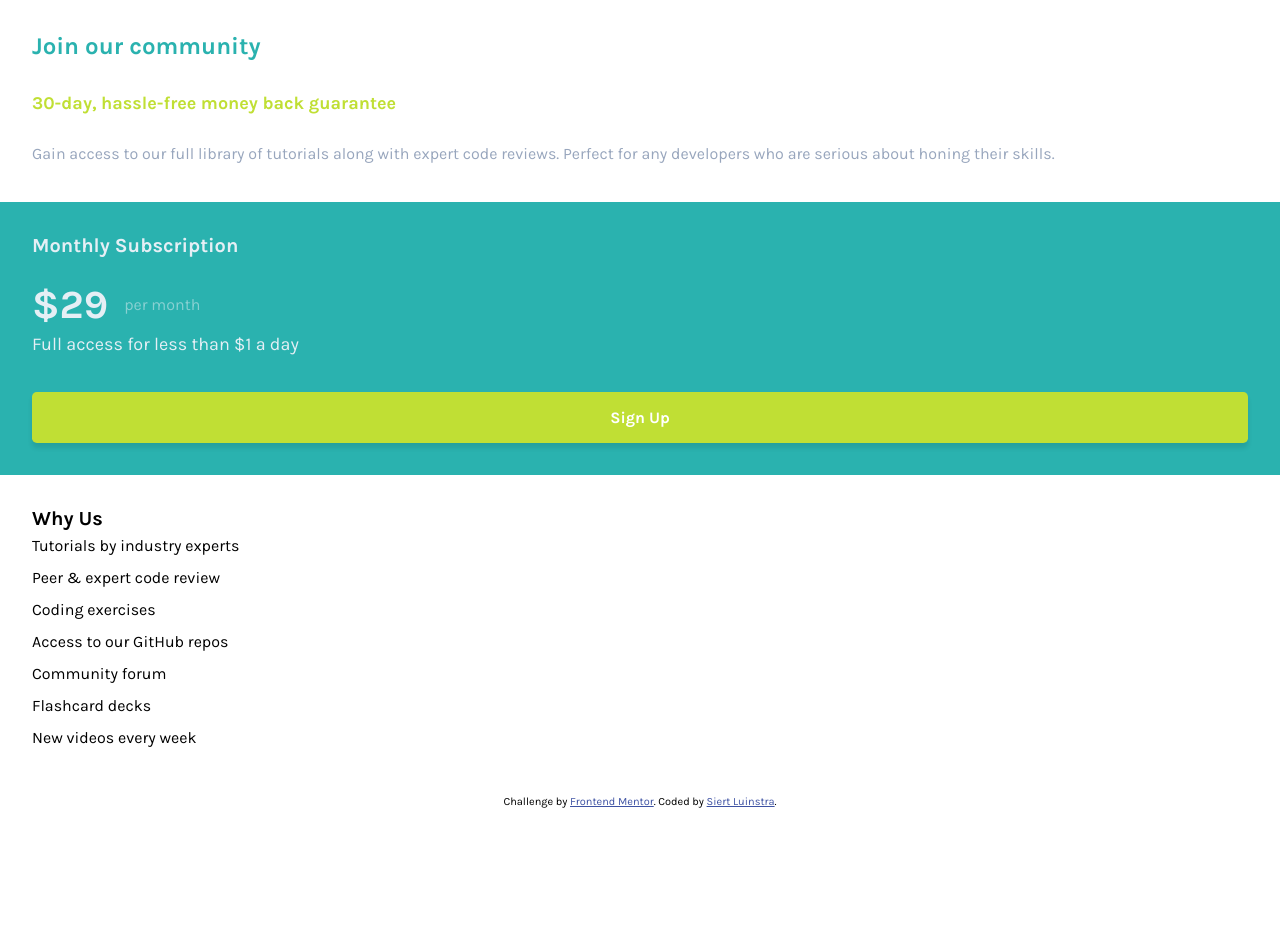
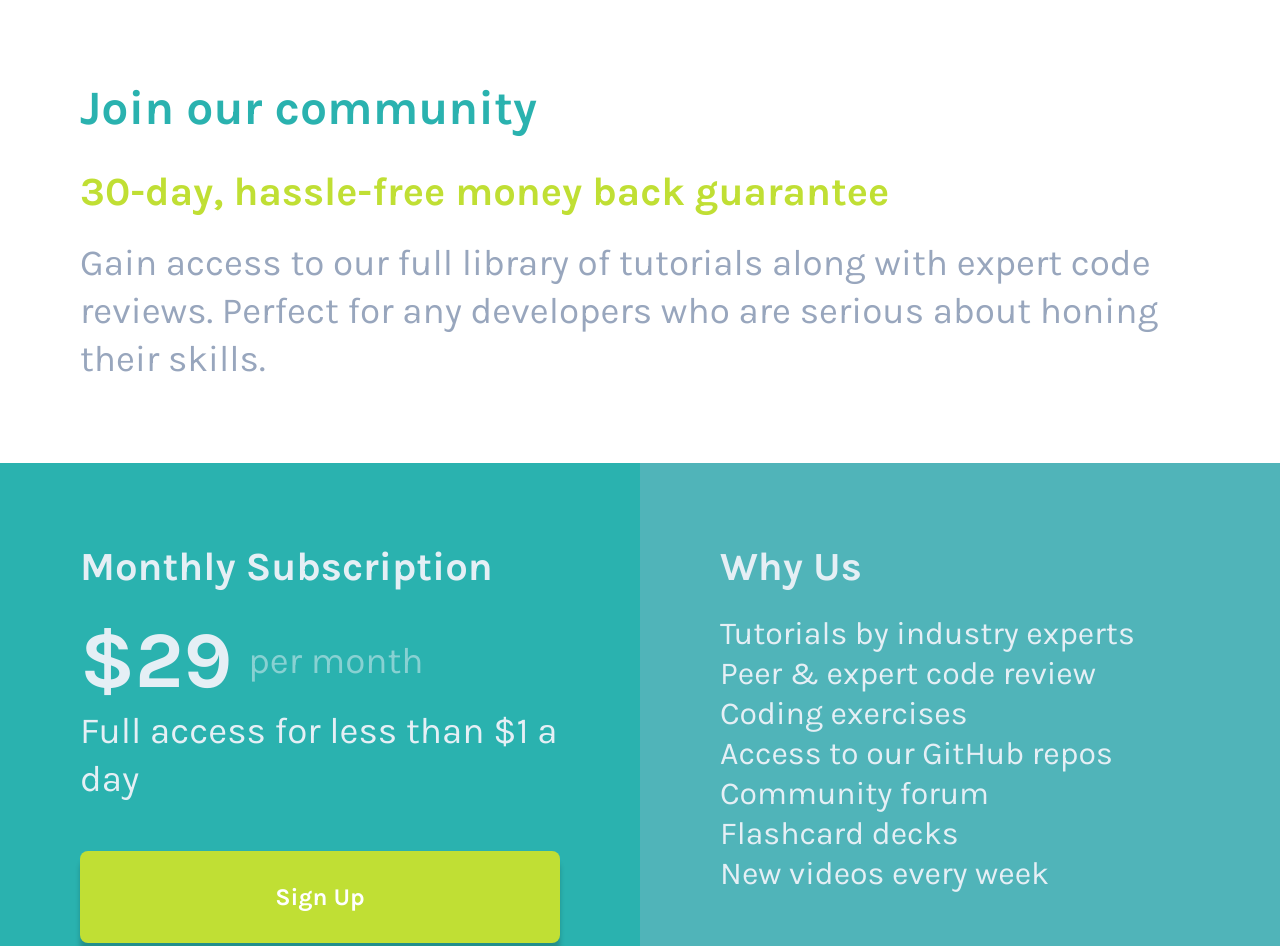
Before and after one commit to Siert-Luinstra/single-price-grid-component, a plain HTML site: page index.html in a window 1280 px wide. Shown: the top 946 px of the page. Before the commit the page ends 818 px from the top, so only its background shows below. Drawn offline with Linux system fonts and the light colour scheme.

Commit message:
Update style.css

```diff
--- a/style.css
+++ b/style.css
@@ -4,7 +4,7 @@
     /* ===============  COLOURS  =============== */
     --color-primary: hsl(179, 62%, 43%);
     --color-primary-alt: hsl(71, 73%, 54%);
-    --color-secondary: hsl(183, 78%, 43%);
+    --color-secondary: hsl(183, 43%, 52%);
     --color-text: hsl(204, 43%, 93%);
     --color-text-opac: hsla(203, 44%, 93%, 0.5);
     --color-text-alt: hsl(218, 22%, 67%);
@@ -12,6 +12,8 @@
     /* ===============  FONTS / TOPOGRAPHY  =============== */
     /* 1rem = 16px */
     --main-font: 'Karla', sans-serif;
+    --fs-huge: 5rem;
+    --fs-biggest: 3rem;
     --fs-big: 2.5rem;
     --fs-h2: 1.5rem;
     --fs-h3: 1.25rem;
@@ -62,14 +64,17 @@ button {
 
 h2 {
     font-size: var(--fs-h2);
+    padding-bottom: 2rem;
 }
 
 h3 {
     font-size: var(--fs-h3);
+    padding-bottom: 1.5rem;
 }
 
 h4 {
     font-size: var(--fs-h4);
+    padding-bottom: 1.5rem;
 }
 
 p {
@@ -77,6 +82,24 @@ p {
     line-height: 2rem;
 }
 
+@media only screen and (min-width: 50em) {
+    h2 {
+        font-size: var(--fs-biggest);
+    }
+
+    h3 {
+        font-size: var(--fs-big);
+    }
+
+    h4 {
+        font-size: var(--fs-big);
+    }
+
+    p {
+        font-size: 2.3rem;
+        line-height: 3rem;
+    }
+}
 /* ===============  SECTION GRID  =============== */
 
 .grid {
@@ -87,27 +110,41 @@ p {
     padding: 2rem;
 }
 
+@media only screen and (min-width: 50em) {
+    .grid {
+        grid-template-columns: 1fr 1fr;
+        grid-template-rows: .8fr 1.2fr;
+        gap: 0px 0px;
+    }
+
+    .container {
+        padding: 5rem;
+    }
+}
+
 /* ===============  COMMUNITY SECTION  =============== */
 
 .community-section {
     background-color: #FFF;
-    padding-top: 2rem;
-    padding-bottom: 2rem;
 }
 
 .community-section h2 {
     color: var(--color-primary);
-    padding-bottom: 2rem;
 }
 
 .community-section h4 {
     color: var(--color-primary-alt);
-    padding-bottom: 1.5rem;
 }
 
 .community-section p {
     color: var(--color-text-alt);
-    line-height: 2rem;
+}
+
+@media only screen and (min-width: 50em) {
+    .community-section {
+        grid-column: 1 / 3;
+    }
+
 }
 
 /* ===============  SUBSCRIPTION SECTION  =============== */
@@ -117,20 +154,11 @@ p {
     color: var(--color-text);
 }
 
-.subscription-section h3 {
-    padding-bottom: 1.5rem;
-}
-
-.access {
-    font-size: var(--fs-h4);
-    padding-bottom: 2rem;
-}
-
 .price-wrapper {
     color: var(--color-text-opac);
     display: flex;
     gap: 1rem;
-    align-items: center;;
+    align-items: center;
 }
 
 .price {
@@ -139,6 +167,12 @@ p {
     font-weight: var(--ff-bold);
 
 }
+
+.access {
+    font-size: var(--fs-h4);
+    padding-bottom: 2rem;
+}
+
 
 .button-wrapper {
     text-align: center;
@@ -166,7 +200,45 @@ p {
     background-color: #fff;
 }
 
+@media only screen and (min-width: 50em) {
+    .price {
+        font-size: var(--fs-huge);
+    }
+
+    .access {
+        font-size: 2.3rem;
+        padding-bottom: 3rem;
+    }
+
+    .button {
+        padding: 2rem;
+        font-size: var(--fs-h2);
+        border-radius: .5rem;
+        box-shadow: 0px 10px 5px rgba(0, 0, 0, 0.2);
+    }
+}
 /* ===============  SUBSCRIPTION SECTION  =============== */
+
+.why-section {
+    background-color: var(--color-secondary);
+    color: var(--color-text);
+    border-radius: 0 0 8px 8px;
+}
+
+.why-section p {
+    line-height: 1.5rem;
+}
+
+@media only screen and (min-width: 50em) {
+    .why-section {
+        border-radius: 0;
+    }
+
+    .why-section p {
+        font-size: 2rem;
+        line-height: 2.5rem;
+    }
+}
 
 /* ===============  ATTRIBUTION  =============== */
 
@@ -177,4 +249,5 @@ p {
 
 .attribution a {
     color: hsl(228, 45%, 44%);
+    text-decoration: none;
 }
```
